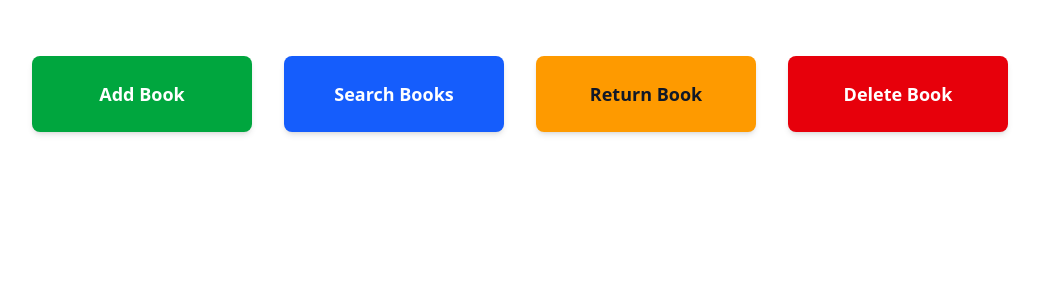
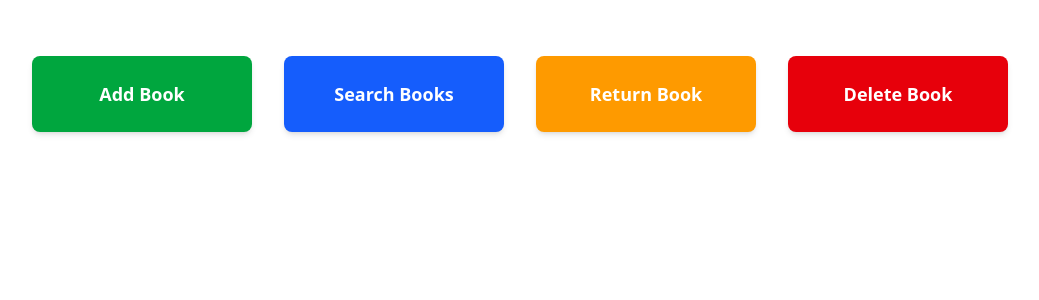
Before and after one commit to YTlau9487/database_gp_W2LS, a Flask app: page / in a window 1280 px wide. Shown: the part 362-662 px from the top of the page, without its empty margins (120-1159 px from the left). Run offline with Flask 3, Linux system fonts and the light colour scheme.

Commit message:
fix the styling in the root page

```diff
--- a/templates/root.html
+++ b/templates/root.html
@@ -29,7 +29,7 @@
       </a>
       <a
         href="/return-book"
-        class="bg-amber-500 hover:opacity-80 active:opacity-60 text-gray-900 text-lg font-semibold py-6 rounded-lg text-center shadow-md hover:shadow-xl active:shadow-lg transition-all duration-150"
+        class="bg-amber-500 hover:opacity-80 active:opacity-60 text-white text-lg font-semibold py-6 rounded-lg text-center shadow-md hover:shadow-xl active:shadow-lg transition-all duration-150"
       >
         Return Book
       </a>
```
